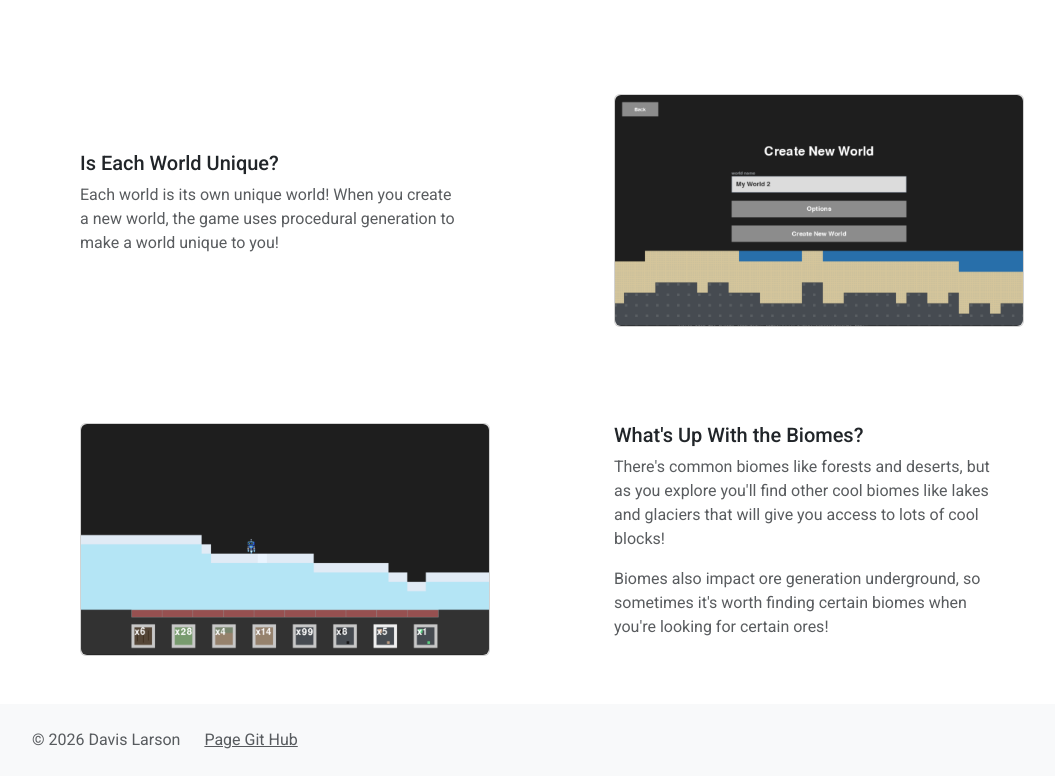
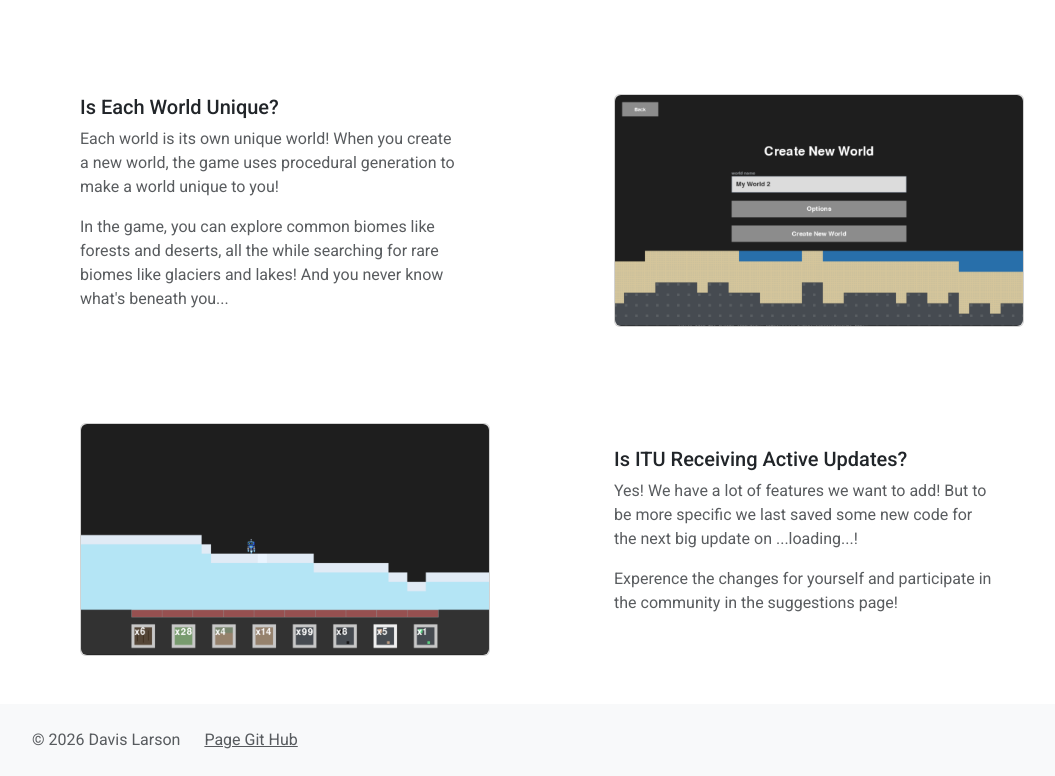
Before and after one commit to davislarson27/intotheunder, a React (Vite) app: page / in a window 1280 px wide. Shown: the part 1811-2587 px from the top of the page, without its empty margins (50-1105 px from the left). Built offline with nearby package versions, Linux system fonts and the light colour scheme; no server answers.

Commit message:
got github 3rd party api running

```diff
--- a/src/home/home.jsx
+++ b/src/home/home.jsx
@@ -2,6 +2,31 @@ import React from 'react';
 import { NavLink } from "react-router-dom";
 
 export function Home() {
+
+    const [lastUpdateGitHub, setLastUpdateGitHub] = React.useState ("...loading...");
+
+    function processDateString (response) {
+        if (response?.status === 200) {
+            response.json().then( body => {
+                const lastUpdateDate = new Date(body[0].commit.author.date);
+
+                const month = lastUpdateDate.getMonth() + 1;
+                const day = lastUpdateDate.getDate();
+                const year = lastUpdateDate.getFullYear().toString().slice(-2);
+
+                const displayDateString = `${month}/${day}/${year}`;
+
+                setLastUpdateGitHub(displayDateString);
+            });
+        }
+    }
+
+    React.useEffect(() => {
+        fetch('https://api.github.com/repos/davislarson27/IntoTheUnder-App/commits?per_page=1').then(
+            response => processDateString(response)
+        )
+    }, []);
+
     return (
 
         <main className="py-4 flex-grow-1">
@@ -85,6 +110,9 @@ export function Home() {
                             <p className="text-muted">
                                 Each world is its own unique world! When you create a new world, the game uses procedural generation to make a world unique to you!
                             </p>
+                            <p className="text-muted">
+                                In the game, you can explore common biomes like forests and deserts, all the while searching for rare biomes like glaciers and lakes! And you never know what's beneath you...
+                            </p>
                         </div>
                     </div>
                     <div className="col-12 col-md-6">
@@ -102,12 +130,12 @@ export function Home() {
                     </div>
                     <div className="col-12 col-md-6  d-flex align-items-center">
                         <div className="featured_text">
-                            <h5>What's Up With the Biomes?</h5>
+                            <h5>Is ITU Receiving Active Updates?</h5>
                             <p className="text-muted">
-                                There's common biomes like forests and deserts, but as you explore you'll find other cool biomes like lakes and glaciers that will give you access to lots of cool blocks!
+                                Yes! We have a lot of features we want to add! But to be more specific we last saved some new code for the next big update on {lastUpdateGitHub}!
                             </p>
                             <p className="text-muted">
-                                Biomes also impact ore generation underground, so sometimes it's worth finding certain biomes when you're looking for certain ores!
+                                Experence the changes for yourself and participate in the community in the suggestions page!
                             </p>
                         </div>
                     </div>
```
